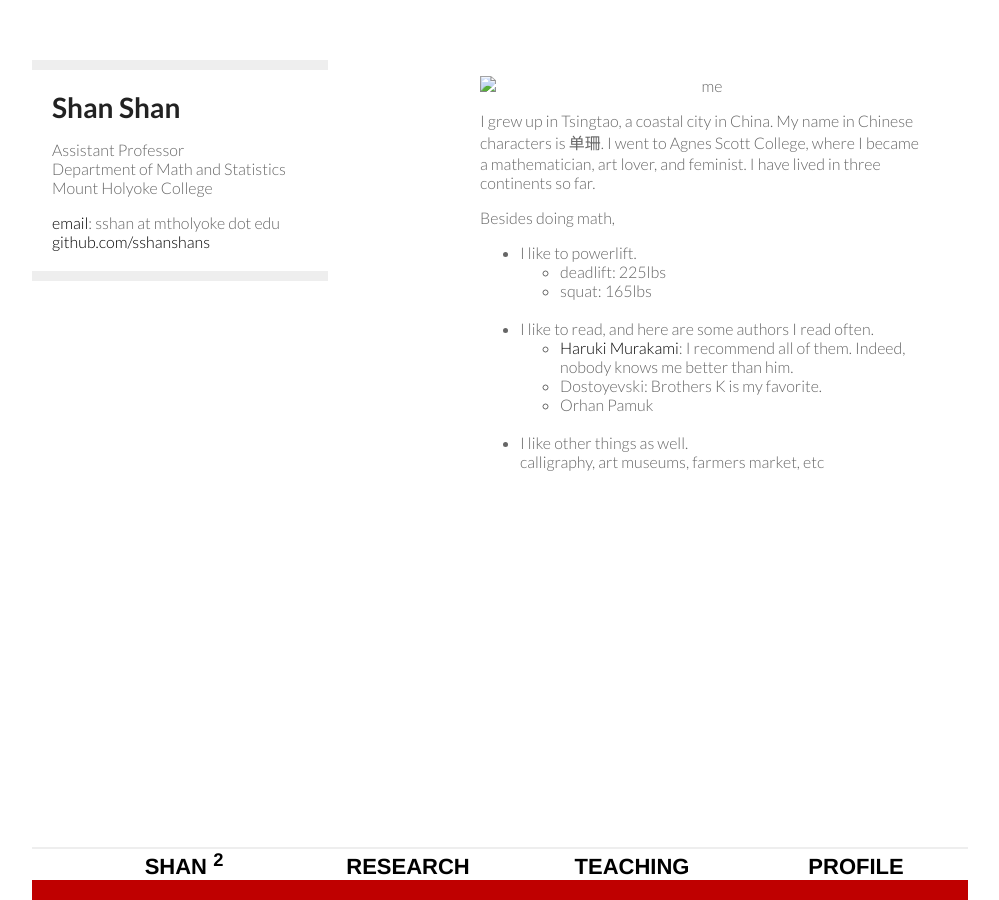
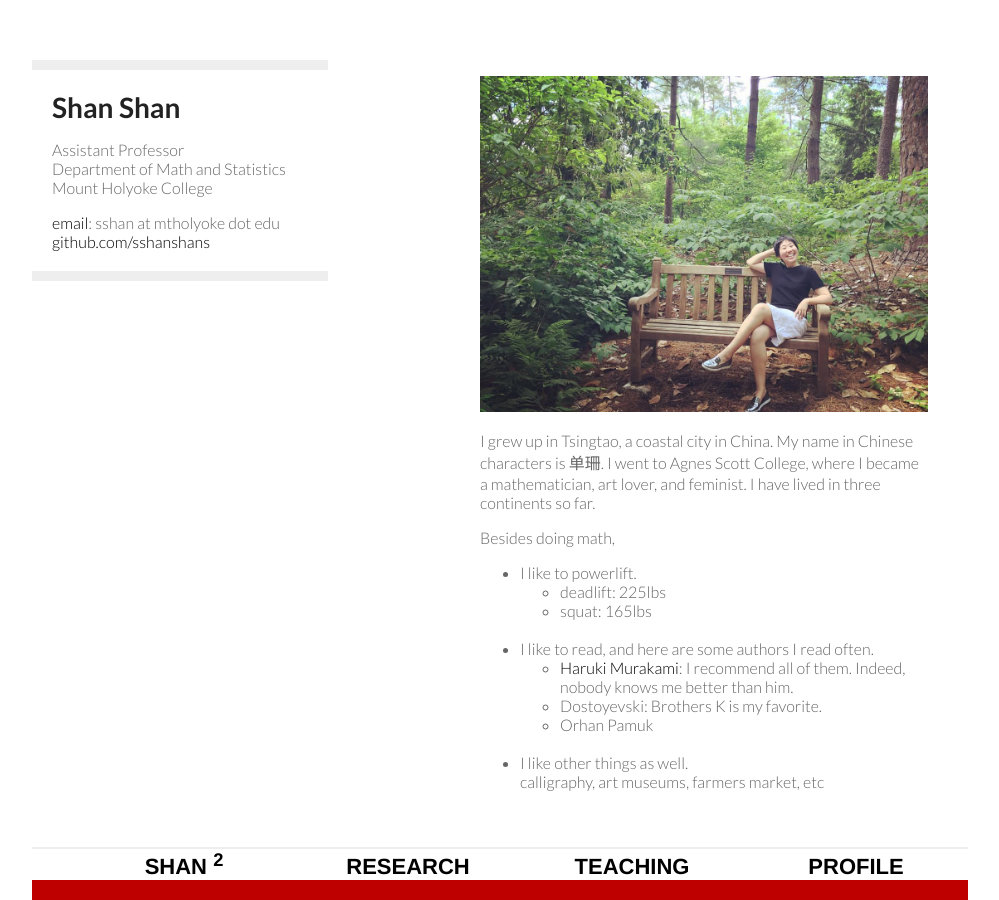
Before and after one commit to sshanshans/sshanshans.github.io, a Jekyll site: the page built from AboutMe/aboutme.md, in a window 1280 px wide. Shown: the whole page, without its empty margins (160-1159 px from the left). Built offline with Jekyll 4.4.1, drawn with Linux system fonts in a browser that asks for light colours.

Commit message:
add picture

```diff
--- a/AboutMe/aboutme.md
+++ b/AboutMe/aboutme.md
@@ -4,7 +4,7 @@ title: me
 description: profile
 ---
 
-![me](./images/shanshan.jpg)
+![me](/images/shanshan.jpg)
 
 I grew up in Tsingtao, a coastal city in China. My name in Chinese characters is 单珊. I went to Agnes Scott College, where I became a mathematician, art lover, and feminist. I have lived in three continents so far. <br />
 
```
